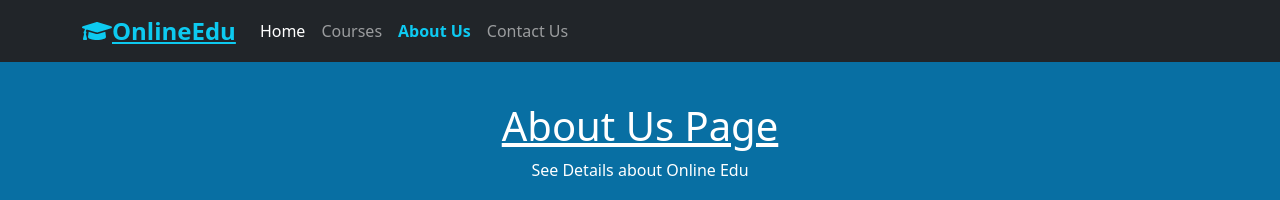
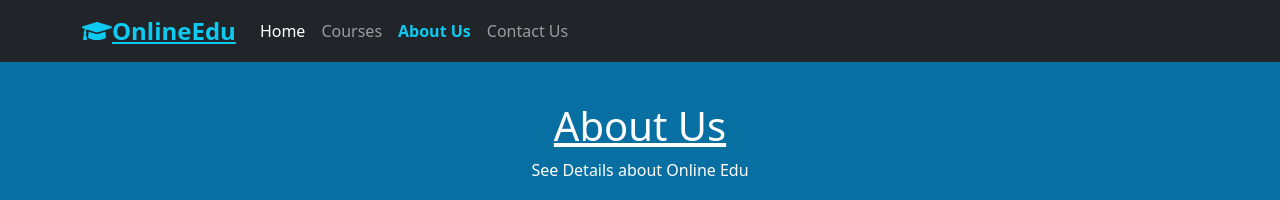
Before and after one commit to CoderMahabub/online-edu, a React (Create React App) app: page /about in a window 1280 px wide. Shown: the top 200 px of the page. Built offline with nearby package versions, Linux system fonts and the light colour scheme.

Commit message:
About Page Updated

```diff
--- a/src/components/About/About.js
+++ b/src/components/About/About.js
@@ -13,7 +13,7 @@ const About = () => {
     return (
         <div>
             <div className="about-section ">
-                <h1 className="text-decoration-underline">About Us Page</h1>
+                <h1 className="text-decoration-underline">About Us</h1>
                 <p>See Details about Online Edu</p>
                 <p>OnlineEdu is a learning platform for all over the world with best quality courses and Instructors.</p>
             </div>
```
